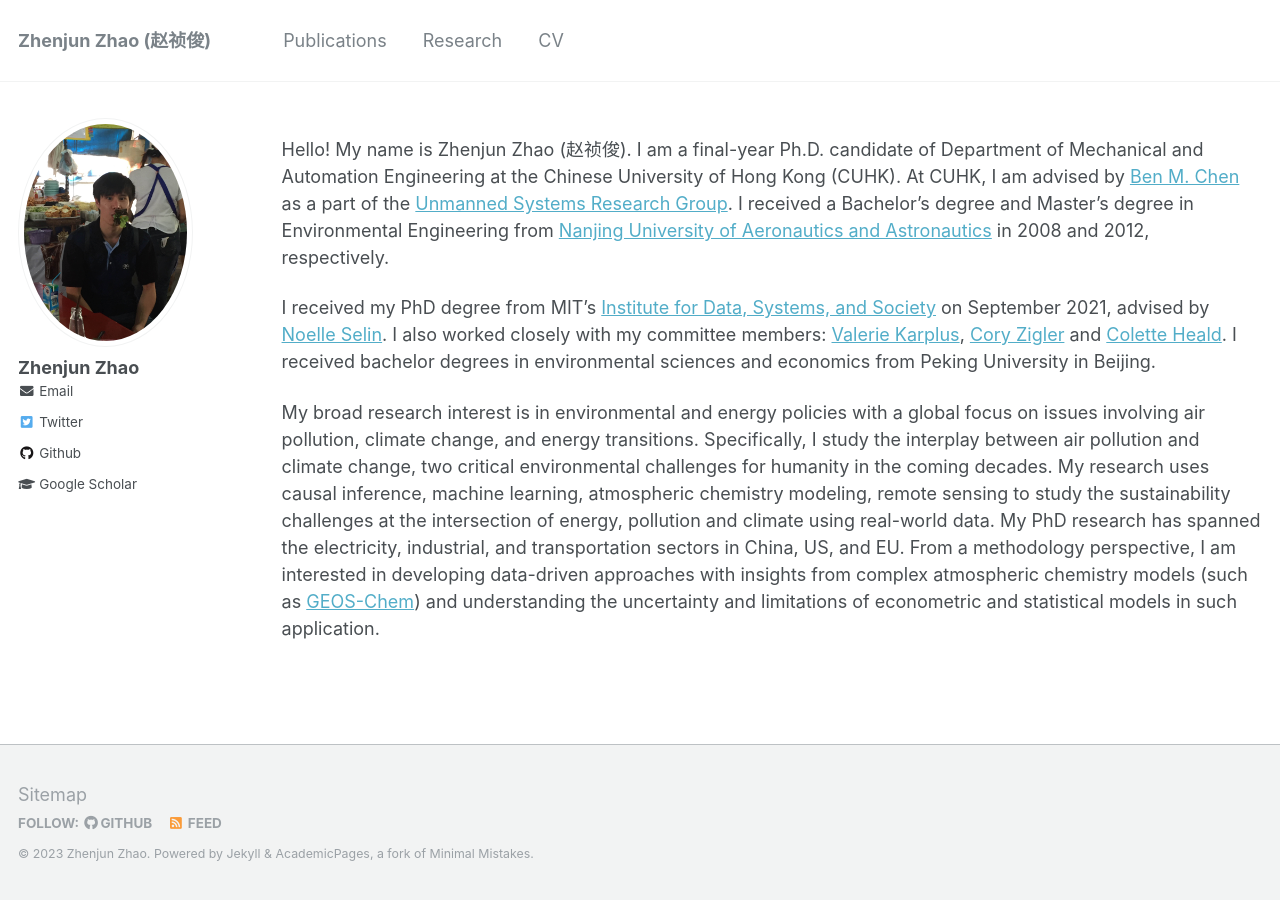
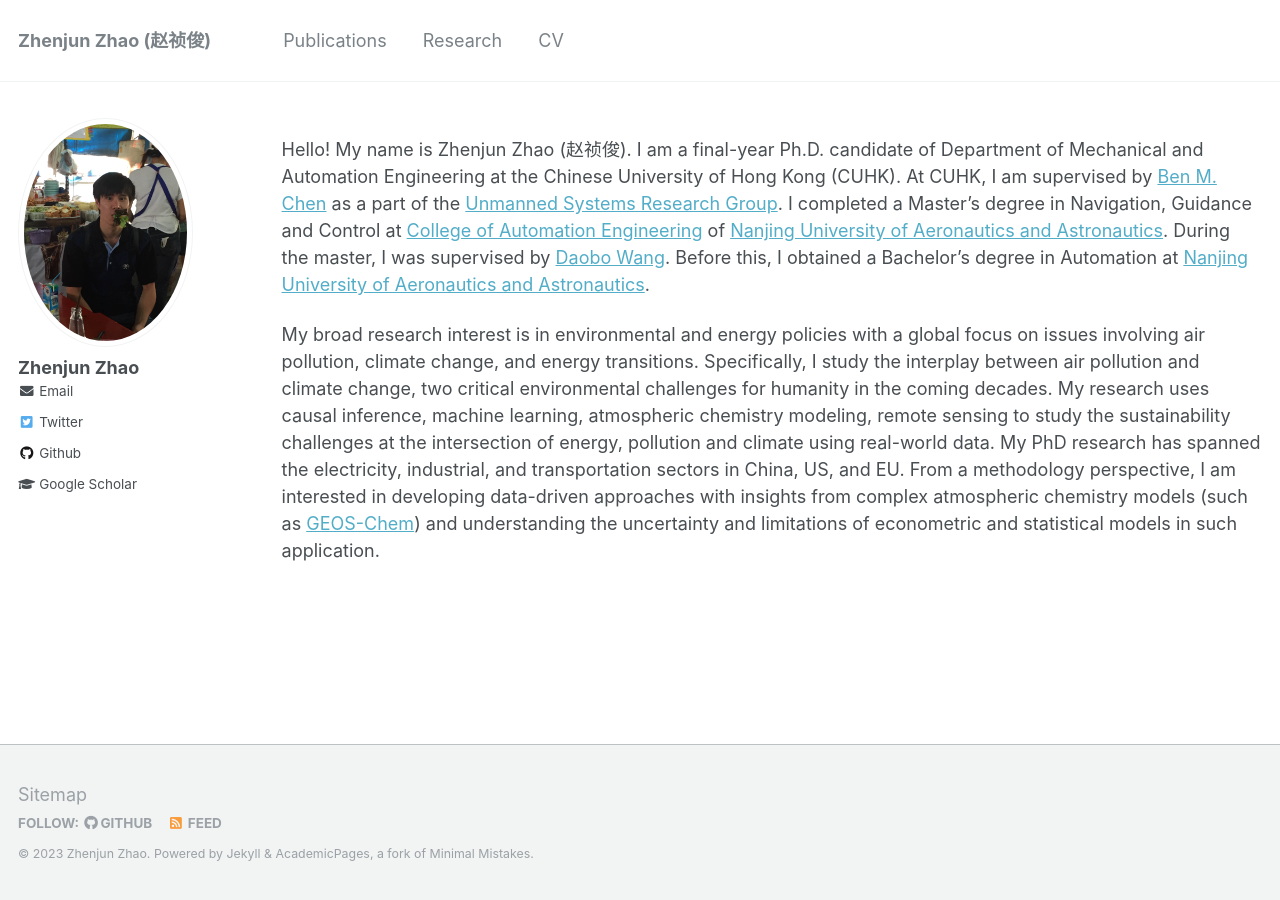
Before and after one commit to ericzzj1989/ericzzj1989.github.io, a Jekyll site: the page built from _pages/about.md, in a window 1280 px wide. Built offline with Jekyll 4.4.1, drawn with Linux system fonts in a browser that asks for light colours.

Commit message:
Update about.md

```diff
--- a/_pages/about.md
+++ b/_pages/about.md
@@ -7,8 +7,6 @@ author_profile: true
 
 {% include base_path %}
 
-Hello! My name is Zhenjun Zhao (赵祯俊). I am a final-year Ph.D. candidate of Department of Mechanical and Automation Engineering at the Chinese University of Hong Kong (CUHK). At CUHK, I am advised by [Ben M. Chen](https://http://www.mae.cuhk.edu.hk/~bmchen/) as a part of the [Unmanned Systems Research Group](https://http://www.mae.cuhk.edu.hk/~usr/). I received a Bachelor’s degree and Master's degree in Environmental Engineering from [Nanjing University of Aeronautics and Astronautics](https://www.nuaa.edu.cn/) in 2008 and 2012, respectively.
-
-I received my PhD degree from MIT's [Institute for Data, Systems, and Society](https://idss.mit.edu/) on September 2021, advised by [Noelle Selin](http://www.selingroup.org/noelle-eckley-selin). I also worked closely with my committee members:  [Valerie Karplus](https://www.cmu.edu/epp/people/faculty/valerie-karplus.html), [Cory Zigler](https://sites.cns.utexas.edu/zigler/home) and [Colette Heald](https://cee.mit.edu/people_individual/colette-l-heald/). I received bachelor degrees in environmental sciences and economics from Peking University in Beijing.
+Hello! My name is Zhenjun Zhao (赵祯俊). I am a final-year Ph.D. candidate of Department of Mechanical and Automation Engineering at the Chinese University of Hong Kong (CUHK). At CUHK, I am supervised by [Ben M. Chen](http://www.mae.cuhk.edu.hk/~bmchen) as a part of the [Unmanned Systems Research Group](https://http://www.mae.cuhk.edu.hk/~usr/). I completed a Master’s degree in Navigation, Guidance and Control at [College of Automation Engineering](http://cae.nuaa.edu.cn/) of [Nanjing University of Aeronautics and Astronautics](https://www.nuaa.edu.cn/). During the master, I was supervised by [Daobo Wang](http://cae.nuaa.edu.cn/2018/0906/c13664a132075/page.htm). Before this, I obtained a Bachelor’s degree in Automation at [Nanjing University of Aeronautics and Astronautics](https://www.nuaa.edu.cn/).
 
 My broad research interest is in environmental and energy policies with a global focus on issues involving air pollution, climate change, and energy transitions. Specifically, I study the interplay between air pollution and climate change, two critical environmental challenges for humanity in the coming decades. My research uses causal inference, machine learning, atmospheric chemistry modeling, remote sensing to study the sustainability challenges at the intersection of energy, pollution and climate using real-world data. My PhD research has spanned the electricity, industrial, and transportation sectors in China, US, and EU. From a methodology perspective, I am interested in developing data-driven approaches with insights from complex atmospheric chemistry models (such as [GEOS-Chem](http://acmg.seas.harvard.edu/geos/)) and understanding the uncertainty and limitations of econometric and statistical models in such application.
```
